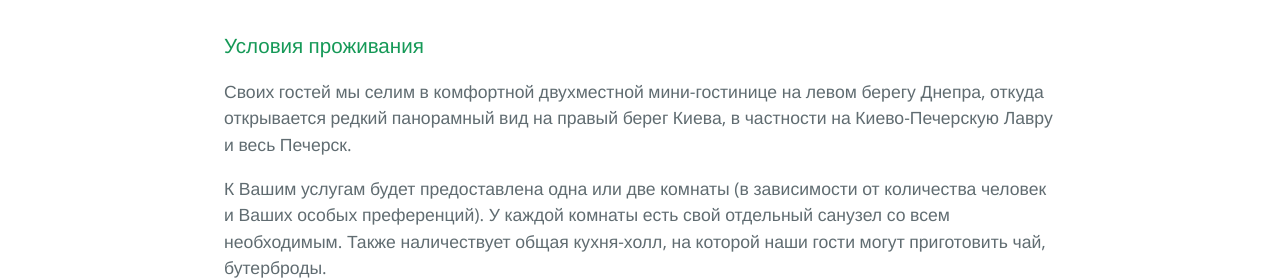
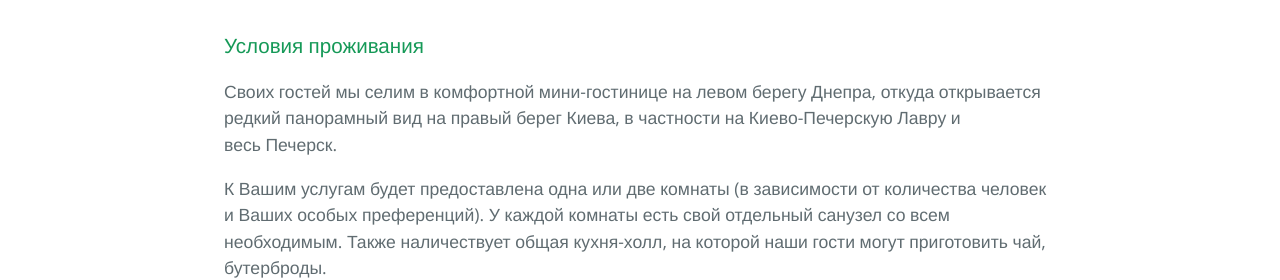
Before and after one commit to kyivin/kyivin.github.io, a Jekyll site: the page built from 3galleryru.md, in a window 1280 px wide. Shown: the part 249-529 px from the top of the page. Built offline with Jekyll 4.4.1, drawn with Linux system fonts in a browser that asks for light colours; nearby versions of some CDN libraries; library files that are not in the unit come from our copies.

Commit message:
text fix

```diff
--- a/3galleryru.md
+++ b/3galleryru.md
@@ -9,7 +9,7 @@ lang: ru
 
 <h3><a id="designer-templates" class="anchor" href="#designer-templates" aria-hidden="true"><span class="octicon octicon-link"></span></a>Условия проживания</h3>
 
-<p>Своих гостей мы селим в комфортной двухместной мини-гостинице на левом берегу Днепра, откуда открывается редкий панорамный вид на правый берег Киева, в частности на Киево-Печерскую Лавру и весь Печерск.</p>
+<p>Своих гостей мы селим в комфортной мини-гостинице на левом берегу Днепра, откуда открывается редкий панорамный вид на правый берег Киева, в частности на Киево-Печерскую Лавру и весь Печерск.</p>
 
 <p>К Вашим услугам будет предоставлена одна или две комнаты (в зависимости от количества человек и Ваших особых преференций). У каждой комнаты есть свой отдельный санузел со всем необходимым. Также наличествует общая кухня-холл, на которой наши гости могут приготовить чай, бутерброды.</p>
 
```
